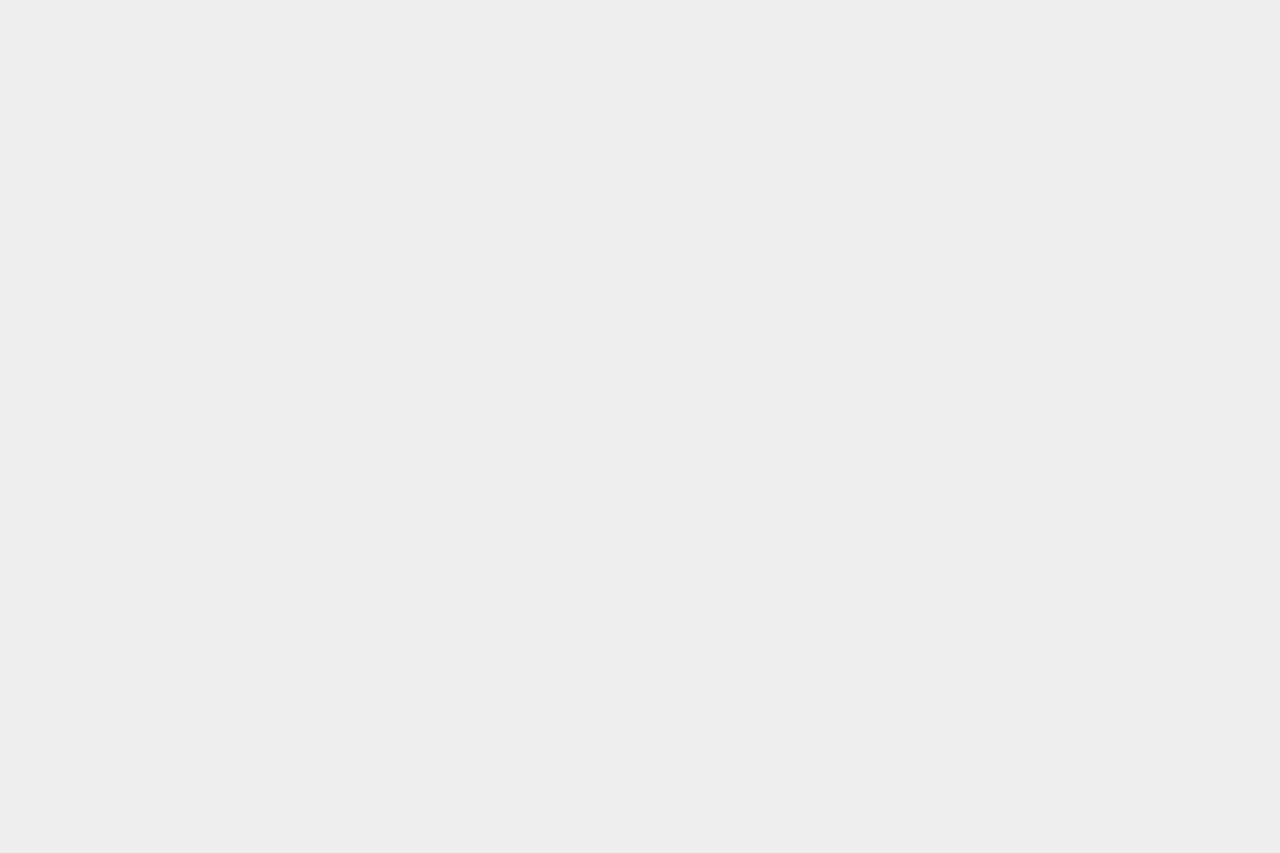
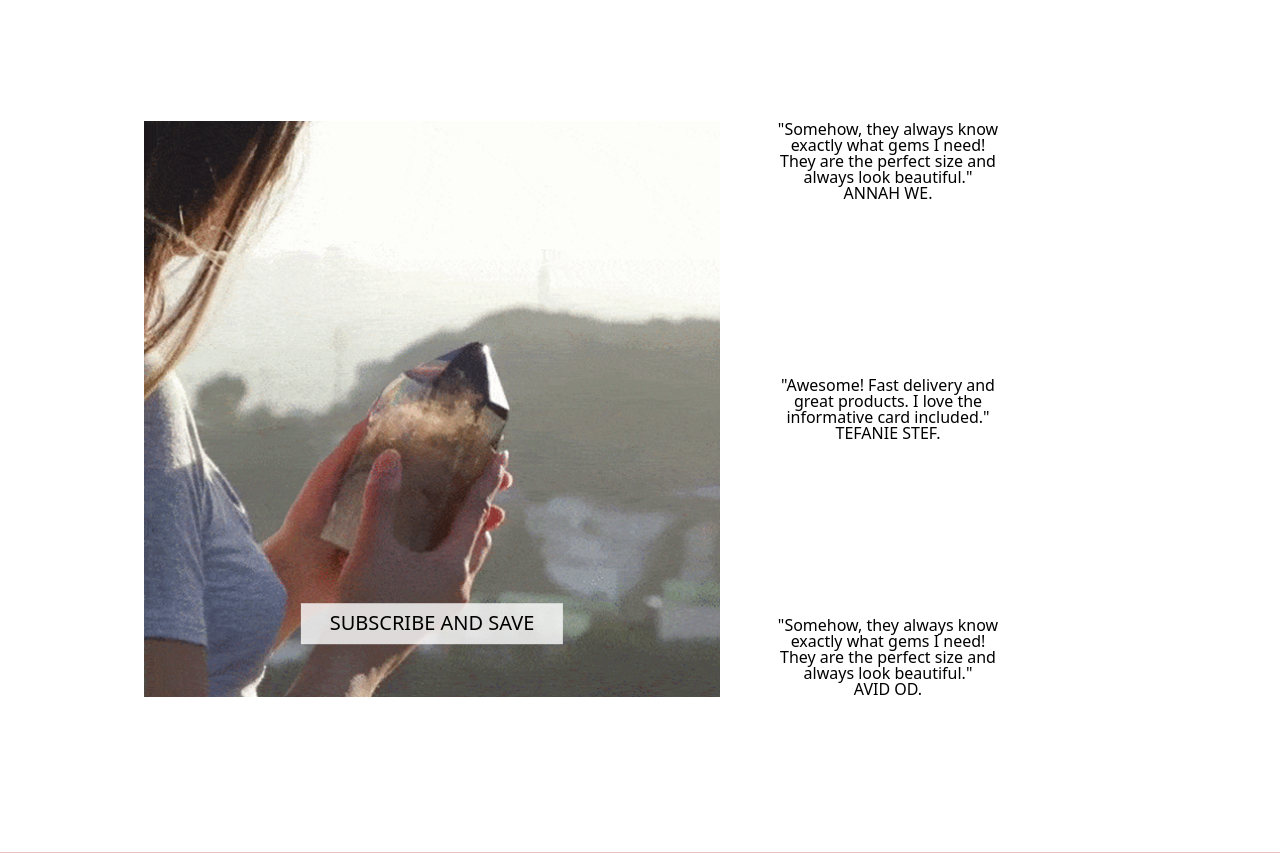
Before and after one commit to deonopinallae/crystals, a Next.js app: page / in a window 1280 px wide. Shown: the part 1940-2793 px from the top of the page. Before the commit the page ends 1869 px from the top, so only its background shows below. Built offline with nearby package versions, Linux system fonts and the light colour scheme.

Commit message:
reviews section

```diff
--- a/src/app/(home)/page.tsx
+++ b/src/app/(home)/page.tsx
@@ -1,4 +1,4 @@
-import { CardsSlider, Carousel, HomeMainSection } from '@/entites/home-sections'
+import { CardsSlider, Carousel, HomeMainSection, Reviews } from '@/entites/home-sections'
 import { HomeHeader, Page } from '@/shared/ui'
 
 export default function Home() {
@@ -9,6 +9,7 @@ export default function Home() {
 				<HomeMainSection />
 				<Carousel />
 				<CardsSlider />
+				<Reviews />
 			</Page>
 		</>
 	)
--- a/src/entites/home-sections/cards-slider/cards-slider.tsx
+++ b/src/entites/home-sections/cards-slider/cards-slider.tsx
@@ -4,7 +4,7 @@ import styles from './styles.module.scss'
 export const CardsSlider = () => {
 	return (
 		<>
-			<section className={`${styles.cardsSlider} flex gap-[1px] `}>
+			<section className={`${styles.cardsSlider} flex gap-[1px] relative`}>
 				<div className="flex flex-col gap-[5rem] w-[50%] border-r border-r-[#EAC1BF] pt-[2.5rem] xl:pt-[6.6rem] pb-[8.1rem] xl:pb-[11.6] px-[3.7rem] xl:px-[8.1rem]">
 					<h2>
 						The world’s finest crystals, ethically sourced and hand selected
--- a/src/entites/home-sections/index.ts
+++ b/src/entites/home-sections/index.ts
@@ -1,3 +1,4 @@
 export * from './main/main'
 export * from './carousel/carousel'
 export * from './cards-slider/cards-slider'
+export * from './reviews/reviews'
--- /dev/null
+++ b/src/entites/home-sections/reviews/reviews.tsx
@@ -0,0 +1,48 @@
+import styles from './styles.module.scss'
+
+const reviews = [
+	{
+		id: 1,
+		text: 'Somehow, they always know exactly what gems I need! They are the perfect size and always look beautiful.',
+		author: 'Hannah We',
+	},
+	{
+		id: 1,
+		text: 'Awesome! Fast delivery and great products. I love the informative card included.',
+		author: 'Stefanie Stef',
+	},
+	{
+		id: 1,
+		text: 'Somehow, they always know exactly what gems I need! They are the perfect size and always look beautiful.',
+		author: 'DAVID Od',
+	},
+]
+
+export const Reviews = () => {
+	return (
+		<>
+			<section
+				className={`lg:px-[9rem] px-[5rem] lg:pt-[12rem] pt-[8rem] lg:pb-[9.7rem] pb-[5rem] flex`}
+			>
+                <div className='w-[50%]'>
+                  				<div
+					className={`${styles.reviewsImage} relative xl:w-[36rem] w-[20rem] xl:h-[36rem] h-[20rem] `}
+				>
+					<button className="absolute uppercase text-[1rem] xl:text-[1.25rem] bold py-[0.8rem] px-[1.8rem] bg-[rgb(255,255,255,0.8)] radius-[2rem] left-1/2 bottom-[2rem] -translate-x-1/2 -translate-y-1/2">
+						Subscribe and save
+					</button>
+				</div>
+                </div>
+
+				<div className="flex flex-col lg:gap-[2.3rem] justify-between w-[50%]">
+					{reviews.map(({text, author}, index) => <div>
+                        <div className='m-auto text-center justify-center w-[14.5rem] flex flex-col gap-[1.25]' key={index}>
+                            <div className=''>"{text}"</div>
+                            <div className='uppercase'>{author.slice(1)}.</div>
+                        </div>
+                    </div>)}
+				</div>
+			</section>
+		</>
+	)
+}
--- /dev/null
+++ b/src/entites/home-sections/reviews/styles.module.scss
@@ -0,0 +1,6 @@
+.reviewsImage{
+    background-image: url('../../../../public/reviews-image.png');
+    background-position: center;
+    background-size: cover;
+    background-repeat: no-repeat;
+}
--- /dev/null
+++ b/src/shared/ui/icons/wave-icon.tsx
@@ -0,0 +1,24 @@
+export const WaveIcon = () => (
+	<svg
+		width="32"
+		height="32"
+		viewBox="0 0 32 32"
+		fill="none"
+		xmlns="http://www.w3.org/2000/svg"
+	>
+		<path
+			d="M29 29.0001L20.777 20.7771"
+			stroke="#111111"
+			strokeWidth="2"
+			strokeMiterlimit="10"
+			strokeLinecap="square"
+		/>
+		<path
+			d="M13 24C19.0751 24 24 19.0751 24 13C24 6.92487 19.0751 2 13 2C6.92487 2 2 6.92487 2 13C2 19.0751 6.92487 24 13 24Z"
+			stroke="#111111"
+			strokeWidth="2"
+			strokeMiterlimit="10"
+			strokeLinecap="square"
+		/>
+	</svg>
+)
--- a/src/shared/ui/layout/header/home-header.tsx
+++ b/src/shared/ui/layout/header/home-header.tsx
@@ -5,7 +5,7 @@ import styles from './styles.module.scss'
 export const HomeHeader = () => {
 	return (
 		<>
-			<header className={`${styles.header} py-[1.13rem] lg:py-[1.88rem] container`}>
+			<header className={`${styles.header} py-[1.13rem] lg:py-[1.88rem] container z-2`}>
 				<button className="flex flex-col gap-[7px]">
 					{[...Array(3)].map((_, i) => (
 						<div key={i} className="w-[28px] h-[2px] bg-black"></div>
```
Also changed, not shown: public/reviews-image.png (added).
